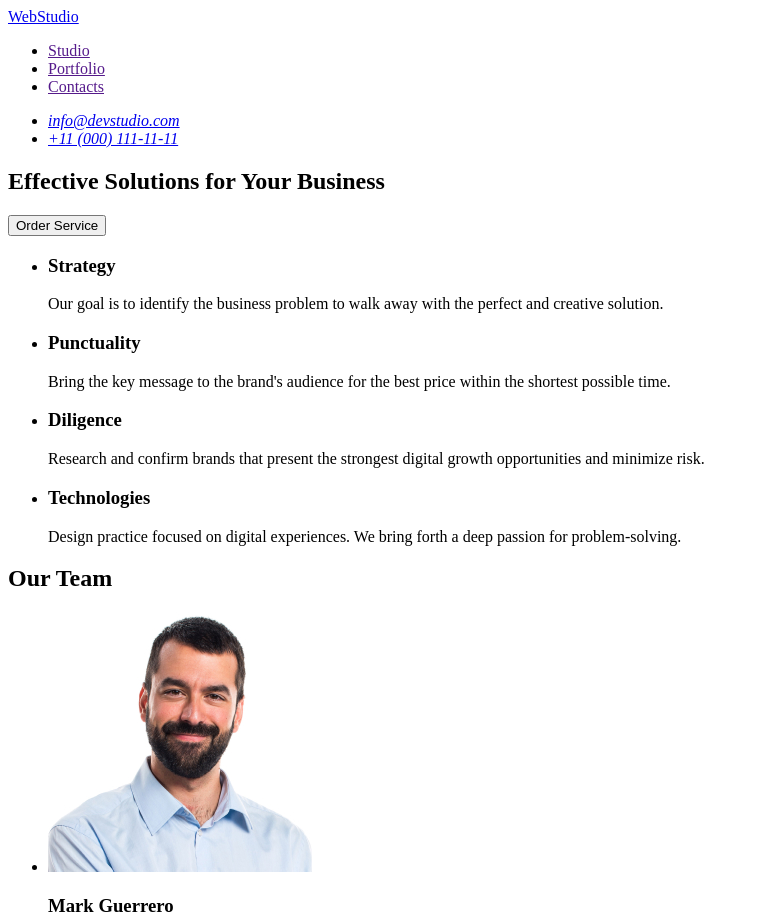
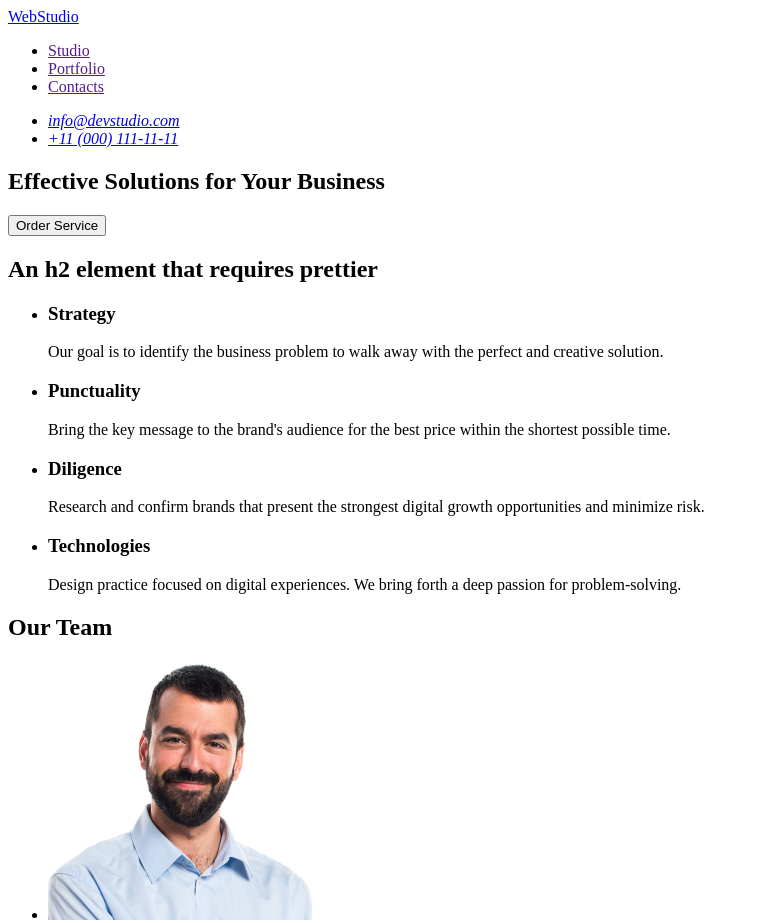
Before and after one commit to kulikp1/goit-markup-hw-01, a plain HTML site: page index.html in a window 1280 px wide. Shown: the top 923 px of the page, without its empty margins (0-759 px from the left). Drawn offline with Linux system fonts and the light colour scheme.

Commit message:
Cange main

```diff
--- a/index.html
+++ b/index.html
@@ -35,7 +35,7 @@
         <button type="button">Order Service</button>
       </section>
       <section class="sec1">
-        <h2 hidden>Mmm</h2>
+        <h2>An h2 element that requires prettier</h2>
         <ul>
           <li>
             <h3>Strategy</h3>
```
